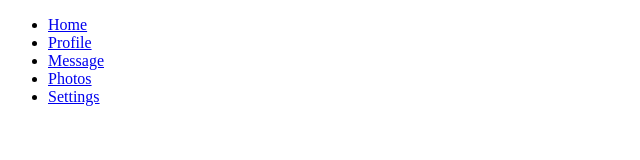
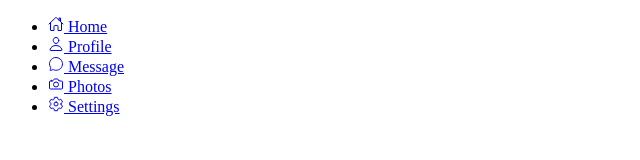
Before and after one commit to MiltonMalagon/magic-navigation-menu, a plain HTML site: page index.html in a window 1280 px wide. Shown: the whole page, without its empty margins (0-640 px from the left). Drawn offline with nearby package versions, Linux system fonts and the light colour scheme.

Commit message:
Adds icons

```diff
--- a/index.html
+++ b/index.html
@@ -12,35 +12,47 @@
     <ul>
       <li class="list">
         <a href="#">
-          <span class="icon"></span>
+          <span class="icon">
+            <ion-icon name="home-outline"></ion-icon>
+          </span>
           <span class="text">Home</span>
         </a>
       </li>
       <li class="list">
         <a href="#">
-          <span class="icon"></span>
+          <span class="icon">
+            <ion-icon name="person-outline"></ion-icon>
+          </span>
           <span class="text">Profile</span>
         </a>
       </li>
       <li class="list">
         <a href="#">
-          <span class="icon"></span>
+          <span class="icon">
+            <ion-icon name="chatbubble-outline"></ion-icon>
+          </span>
           <span class="text">Message</span>
         </a>
       </li>
       <li class="list">
         <a href="#">
-          <span class="icon"></span>
+          <span class="icon">
+            <ion-icon name="camera-outline"></ion-icon>
+          </span>
           <span class="text">Photos</span>
         </a>
       </li>
       <li class="list">
         <a href="#">
-          <span class="icon"></span>
+          <span class="icon">
+            <ion-icon name="settings-outline"></ion-icon>
+          </span>
           <span class="text">Settings</span>
         </a>
       </li>
     </ul>
   </div>
+  <script type="module" src="https://unpkg.com/ionicons@7.1.0/dist/ionicons/ionicons.esm.js"></script>
+  <script nomodule src="https://unpkg.com/ionicons@7.1.0/dist/ionicons/ionicons.js"></script>
 </body>
 </html>
```
